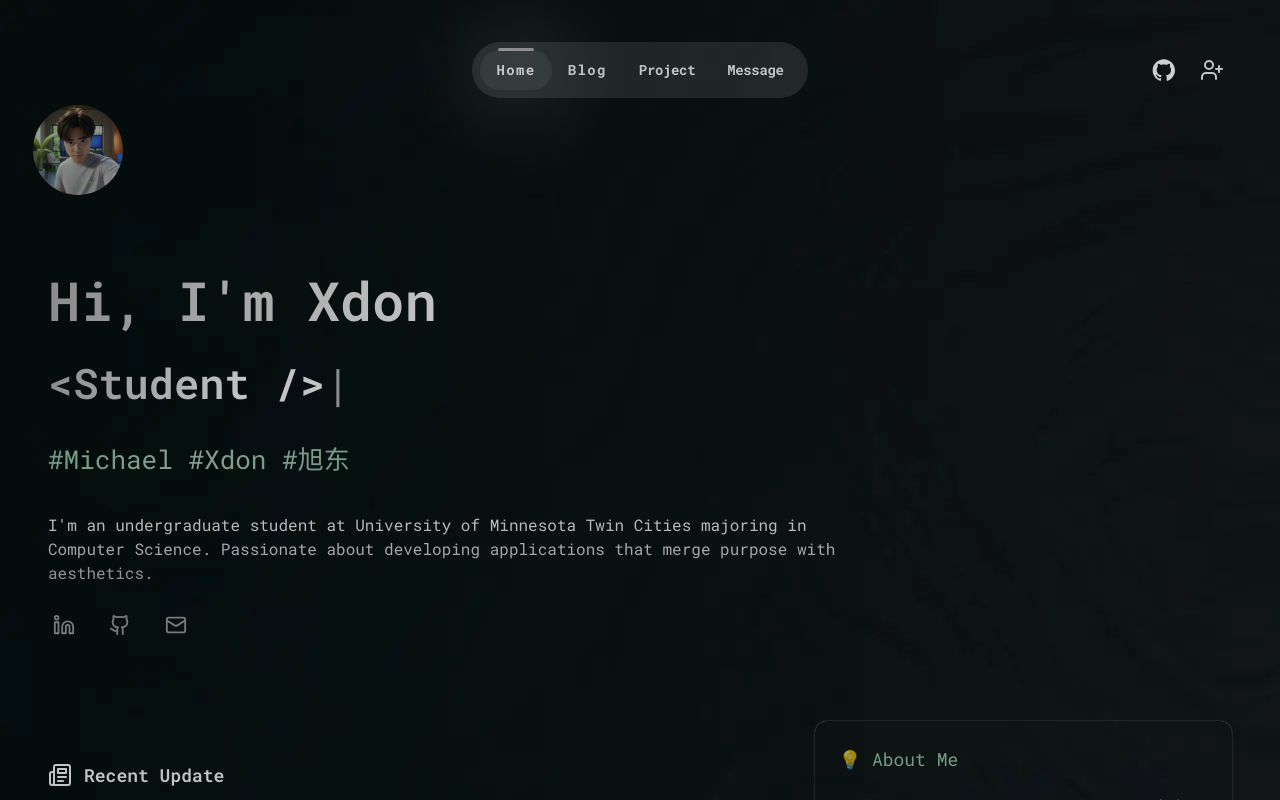
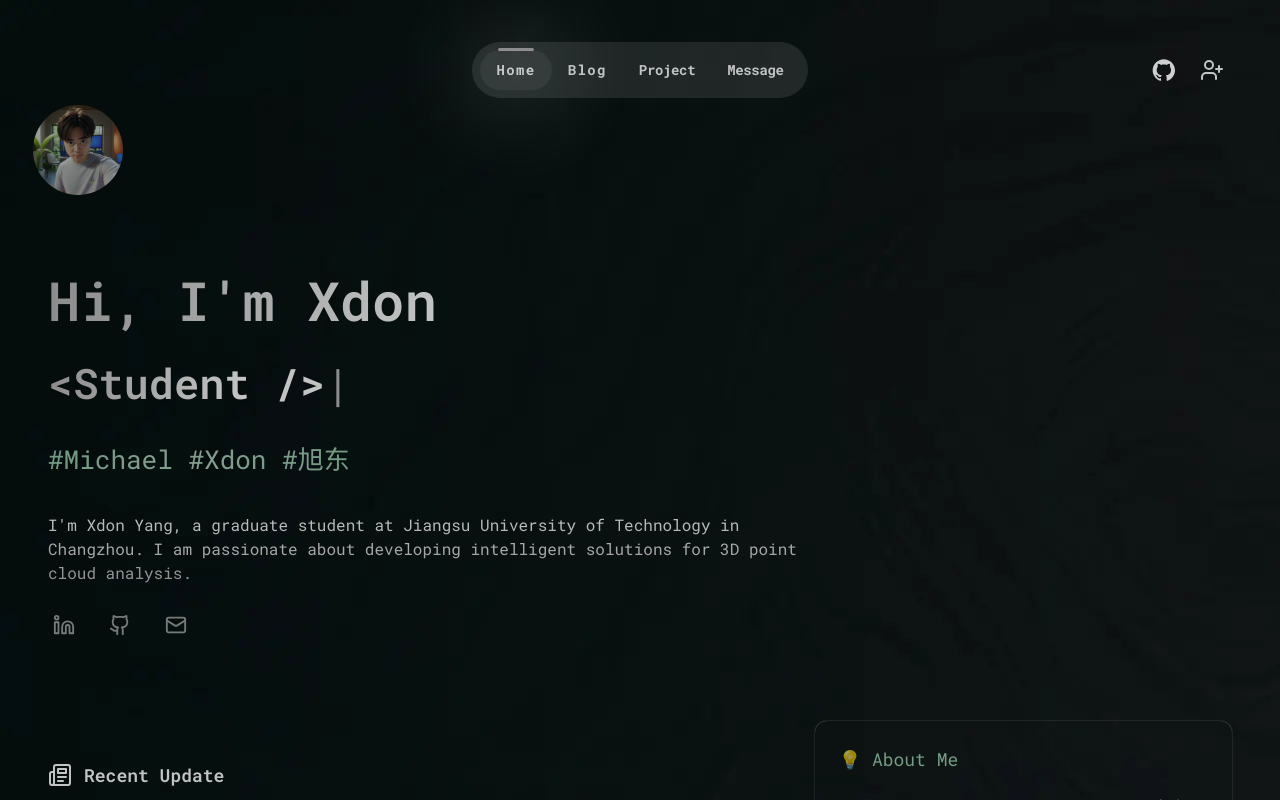
Before and after one commit to XD0N/zephyrlin, a Next.js app: page / in a window 1280 px wide. Shown: the top 800 px of the page. Built offline with nearby package versions, Linux system fonts and the light colour scheme; no server answers.

Commit message:
Update Hero.jsx

```diff
--- a/components/Hero.jsx
+++ b/components/Hero.jsx
@@ -17,9 +17,8 @@ export default function Hero() {
       </p>
 
       <p className="mb-4 text-sm text-transparent sm:mb-6 sm:text-base bg-gradient-to-b to-muted-foreground from-foreground bg-clip-text">
-        I&apos;m an undergraduate student at University of Minnesota Twin Cities
-        majoring in Computer Science. Passionate about developing applications
-        that merge purpose with aesthetics.
+        I&apos;m Xdon Yang, a graduate student at Jiangsu University of Technology in Changzhou.
+        I am passionate about developing intelligent solutions for 3D point cloud analysis.
       </p>
 
       <Socials />
```
